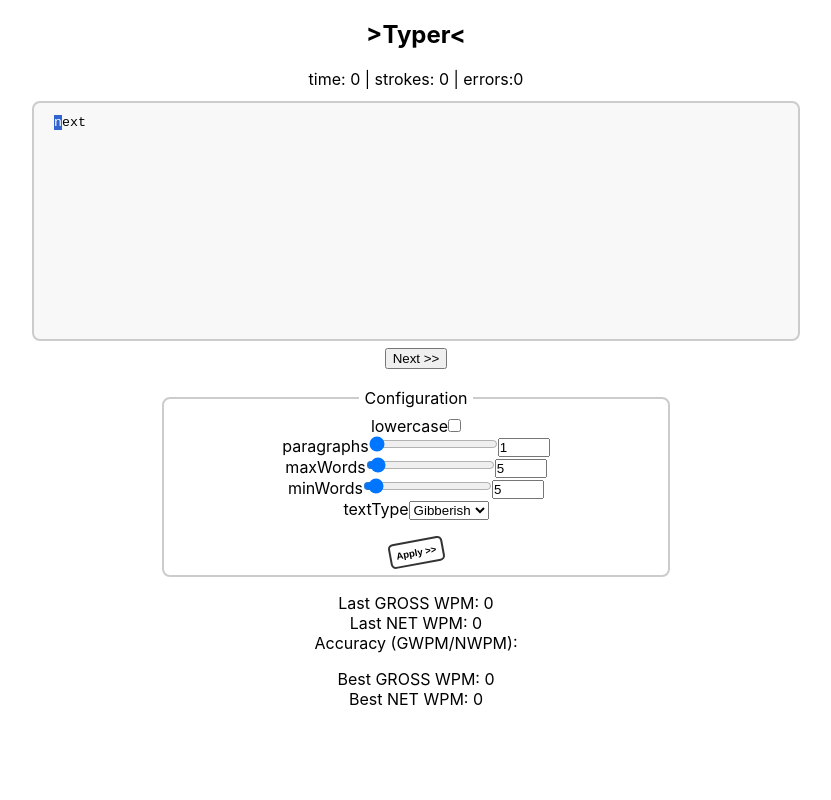
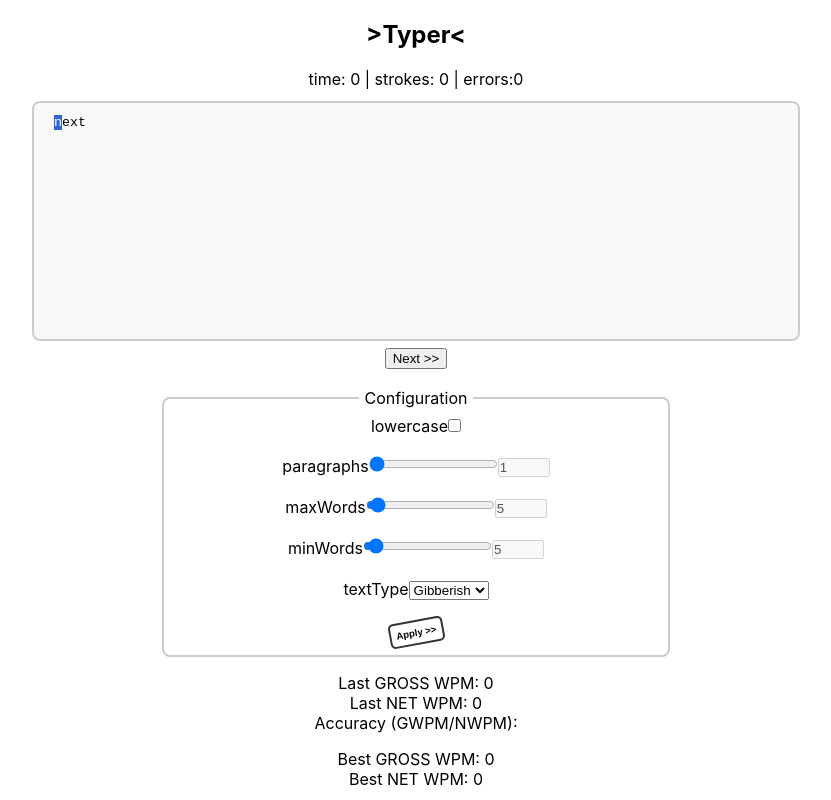
Before and after one commit to fjrois/typer, a React (Create React App) app: page / in a window 1280 px wide. Shown: the whole page, without its empty margins (224-1055 px from the left). Built offline with nearby package versions, Linux system fonts and the light colour scheme.

Commit message:
Improved config panel UI

```diff
--- a/src/components/Config.js
+++ b/src/components/Config.js
@@ -27,7 +27,7 @@ function TyperConfig(props) {
         <form>
           <fieldset>
             <legend>Configuration</legend>
-
+            <div className="config-row">
               <label htmlFor="lowercase">lowercase</label>
               <input
                 type="checkbox"
@@ -35,7 +35,10 @@ function TyperConfig(props) {
                 value={lowercase}
                 onChange={handleOnChange}
               />
+            </div>
             <br />
+
+            <div className="config-row">
               <label htmlFor="paragraphs">paragraphs</label>
               <input
                 type="range"
@@ -52,7 +55,9 @@ function TyperConfig(props) {
                 onChange={handleOnChange}
                 min="1"
                 max="20"
+                disabled
               />
+            </div>
             <br />
 
             {/* <label htmlFor="maxWords">maxWords</label>
@@ -63,7 +68,7 @@ function TyperConfig(props) {
               onChange={handleOnChange}
             />
             <br /> */}
-
+            <div className="config-row">
               <label htmlFor="maxWords">maxWords</label>
               <input
                 type="range"
@@ -80,7 +85,9 @@ function TyperConfig(props) {
                 onChange={handleOnChange}
                 min="1"
                 max="99"
+                disabled
               />
+            </div>
             <br />
 
             {/* <label htmlFor="minWords">minWords</label>
@@ -91,7 +98,7 @@ function TyperConfig(props) {
               onChange={handleOnChange}
             />
             <br /> */}
-
+            <div className="config-row">
               <label htmlFor="minWords">minWords</label>
               <input
                 type="range"
@@ -108,7 +115,9 @@ function TyperConfig(props) {
                 onChange={handleOnChange}
                 min="1"
                 max="99"
+                disabled
               />
+            </div>
             <br />
 
             <label htmlFor="textType">textType</label>
```
Lines whose indentation alone changed are shown as unchanged.
